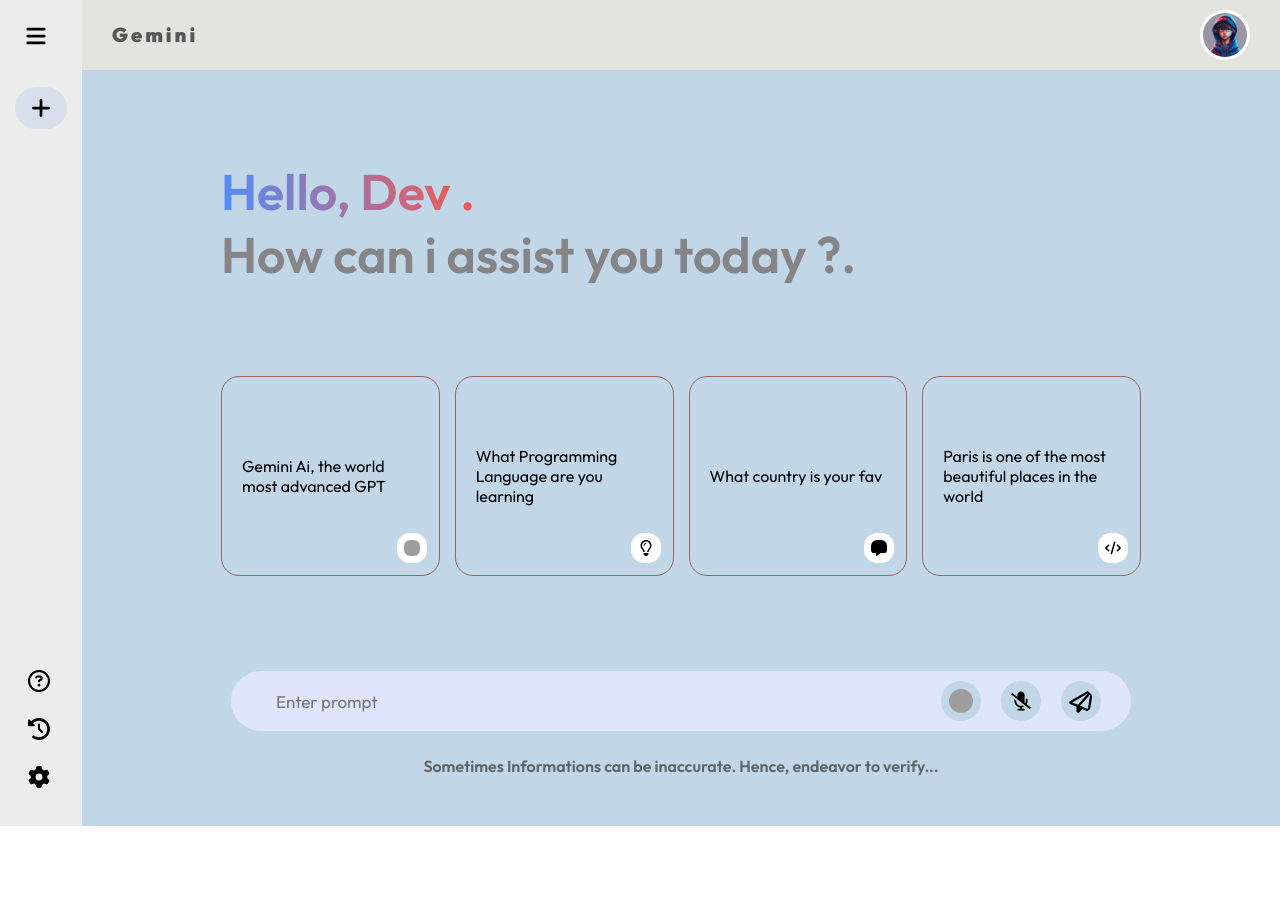
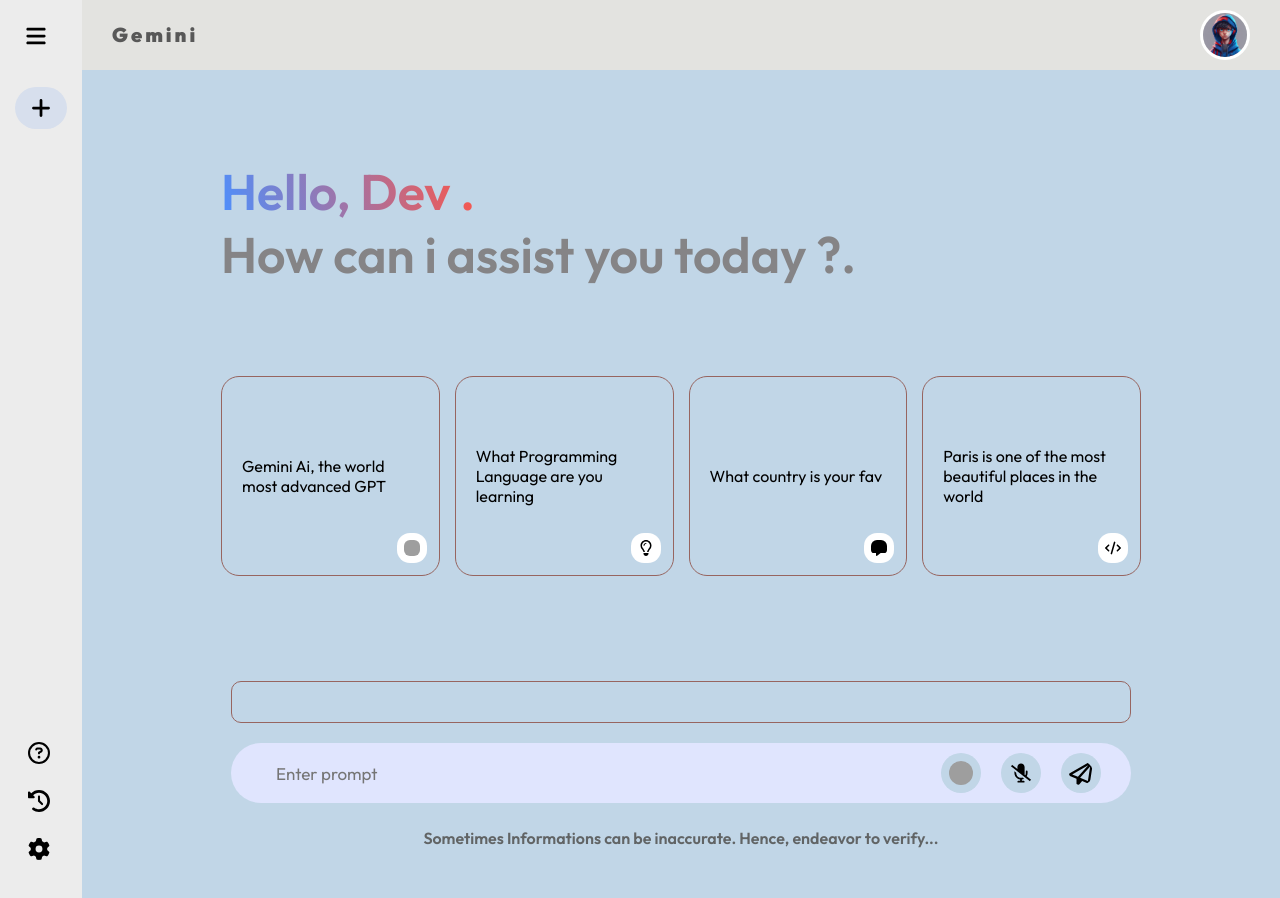
Before and after one commit to Chinweike99/Mini-React-Projects, a React (Vite) app in the folder 0.3GeminiAI/: page / in a window 1280 px wide. Before the commit the page ends 826 px from the top, so only its background shows below. Built offline with nearby package versions, Linux system fonts and the light colour scheme; no server answers; grey boxes are pictures that could not be loaded; a web font is replaced by a local one.

Commit message:
getInput

```diff
--- a/0.3GeminiAI/src/Components/Main/Main.css
+++ b/0.3GeminiAI/src/Components/Main/Main.css
@@ -6,6 +6,7 @@
     /* padding-bottom: 15vh; */
     position: relative;
     align-items: center;
+    bottom: 0;
 }
 .main .nav{
     display: flex;
@@ -93,6 +94,25 @@
     bottom: 12px;
     right: 12px;
 }
+.main .searchBox{
+    padding: 5px 30px;
+}
+
+.main .searchResult{
+    display: flex;
+    margin: 10px auto;
+    text-align: justify;
+    width: 100%;
+    padding: 20px;
+    background: transparent;
+    border: 1px solid #976560;
+    border-radius: 10px;
+    font-size: 19px;
+}
+.main .searchResult p{
+    font: 30px;
+}
+
 .mainBottom{
     padding: 5px 30px;
     margin: auto;
--- a/0.3GeminiAI/src/Components/Main/Main.jsx
+++ b/0.3GeminiAI/src/Components/Main/Main.jsx
@@ -1,8 +1,23 @@
-import React from "react";
+import React, { useState } from "react";
 import './Main.css'
 import { assets } from "../../assets/assets";
 
 const MainSection = () => {
+
+    const [displayInput, setDisplayInput] = useState("");
+    const [pasteSearch, setPasteSearch] = useState("");
+    const [hiContents, setHideContents] = useState(true)
+
+    const hideContent = () =>{
+        setHideContents(false);
+    }
+    const handleSearch = () =>{
+        setPasteSearch(displayInput);
+        hideContent();
+    }
+
+
+
     return (
         <div className="main">
             <div className="nav">
@@ -10,10 +25,13 @@
                 <img src={assets.images} alt="" />
             </div>
             <div className="mainContainer">
+            {hiContents ?
                 <div className="salute">
                     <p><span>Hello, Dev .</span></p>
                     <p>How can i assist you today ?.</p>
                 </div>
+                : null}
+                {hiContents ?
                 <div className="cards">
                     <div className="card">
                         <p>Gemini Ai, the world most advanced GPT</p>
@@ -32,14 +50,26 @@
                         <img src={assets.codeSolid} alt="" />
                     </div>
                 </div>
+                : null}
+
+                <div className="searchBox">
+                <div className="searchResult">
+                    <p>{pasteSearch}</p>
+                </div>
+                </div>
 
                 <div className="mainBottom">
                     <div className="searchBox">
-                        <input type="text"  placeholder="Enter prompt"/>
+                        <input type="text"
+                        placeholder="Enter prompt"
+                        onChange={(e) => setDisplayInput(e.target.value)}
+                        />
                         <div className="bottomImages">
                             <img src={assets.imagesSolid}alt="" />
                             <img src={assets.microphoneSolid}alt="" />
-                            <img src={assets.paperPlane} alt="" />
+                            <img src={assets.paperPlane} alt=""
+                            onClick={handleSearch}
+                            />
                         </div>
                     </div>
                     <p className="bottomInfo">
```
Also changed, not shown: 1 other file (tests, documents, lock files or other folders).
